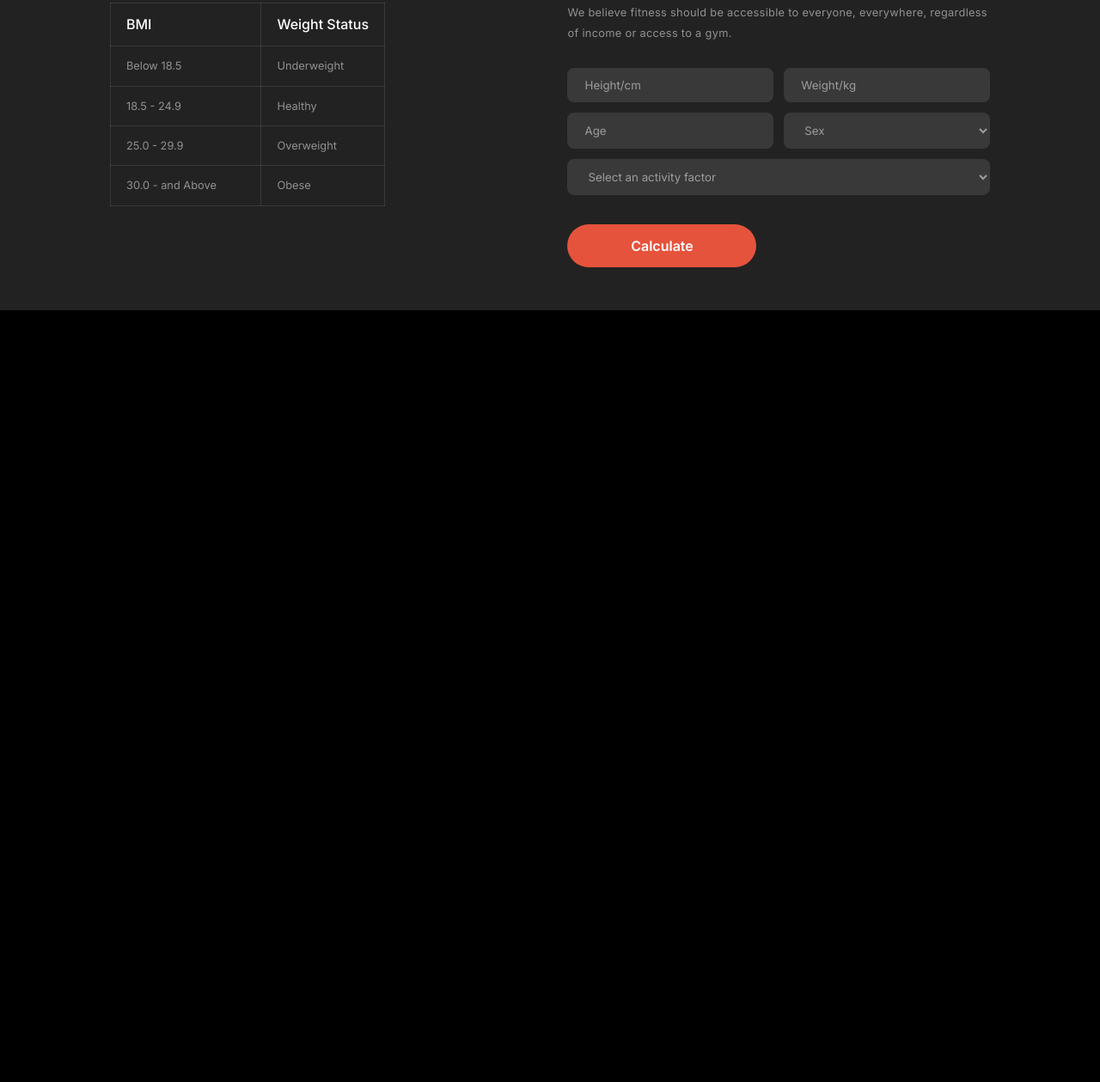
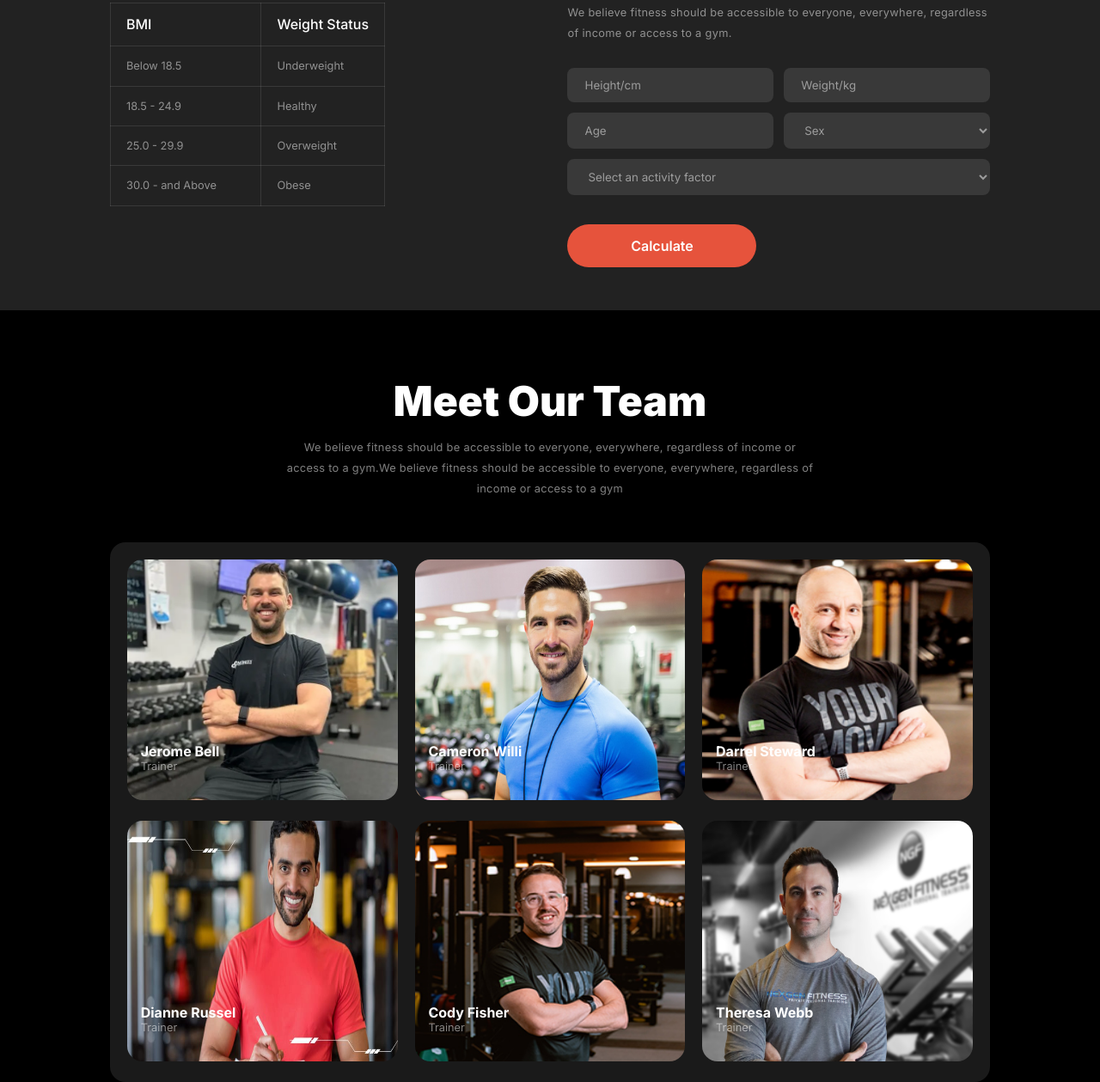
Before and after one commit to Samadsust71/second-assignment, a plain HTML site: page index.html in a window 1280 px wide. Shown: the part 2125-3384 px from the top of the page at 86% size. Before the commit the page ends 2563 px from the top, so only its background shows below. Drawn offline with Linux system fonts and the light colour scheme; a web font is replaced by a local one.

Commit message:
our team section done

```diff
--- a/index.html
+++ b/index.html
@@ -165,6 +165,56 @@
           </div>
         </div>
        </section>
+       <section class="our-team">
+       <div class="our-team-content">
+        <h1 class="team-title">Meet Our Team</h1>
+        <p class="team-description">We believe fitness should be accessible to everyone, everywhere, regardless of income or access to a gym.We believe fitness should be accessible to everyone, everywhere, regardless of income or access to a gym</p>
+       </div>
+       <div class="team-trainers">
+        <div class="trainer-content">
+          <div class="trainer-pic"><img src="images/trainer1.png" alt=""></div>
+          <div class="trainer-details">
+            <h3 class="trainer-name">Jerome Bell</h3>
+            <p class="trainer">Trainer</p>
+          </div>
+        </div>
+        <div class="trainer-content">
+          <div class="trainer-pic"><img src="images/trainer2.png" alt=""></div>
+          <div class="trainer-details">
+            <h3 class="trainer-name">Cameron Willi</h3>
+            <p class="trainer">Trainer</p>
+          </div>
+        </div>
+        <div class="trainer-content">
+          <div class="trainer-pic"><img src="images/trainer3.png" alt=""></div>
+          <div class="trainer-details">
+            <h3 class="trainer-name">Darrel Steward</h3>
+            <p class="trainer">Trainer</p>
+          </div>
+        </div>
+        <div class="trainer-content">
+          <div class="trainer-pic"><img src="images/trainer4.png" alt=""></div>
+          <div class="trainer-details">
+            <h3 class="trainer-name">Dianne Russel</h3>
+            <p class="trainer">Trainer</p>
+          </div>
+        </div>
+        <div class="trainer-content">
+          <div class="trainer-pic"><img src="images/trainer5.png" alt=""></div>
+          <div class="trainer-details">
+            <h3 class="trainer-name">Cody Fisher</h3>
+            <p class="trainer">Trainer</p>
+          </div>
+        </div>
+        <div class="trainer-content">
+          <div class="trainer-pic"><img src="images/trainer6.png" alt=""></div>
+          <div class="trainer-details">
+            <h3 class="trainer-name">Theresa Webb</h3>
+            <p class="trainer">Trainer</p>
+          </div>
+        </div>
+       </div>
+       </section>
      </main>
   </body>
 </html>
--- a/responsive.css
+++ b/responsive.css
@@ -98,6 +98,22 @@
     .table-title {
         margin-bottom: 25px;
     }
+    .our-team {
+        margin: 0 5%;
+    }
+    .team-trainers {
+        margin-top: 30px;
+        display: grid;
+        grid-template-columns: repeat(1, 1fr);
+        gap: 20px;
+    }
+    .team-title {
+        font-size: 2rem;
+    }
+    .team-description {
+        width: 100%;
+
+    }
 }
 
 
--- a/style.css
+++ b/style.css
@@ -18,7 +18,8 @@ body {
 
 body p,
 td,
-input::placeholder ,select{
+input::placeholder,
+select {
     color: rgba(255, 255, 255, 0.5);
 }
 
@@ -416,18 +417,84 @@ td {
     gap: 12px;
 
 }
-.input-container{
+
+.input-container {
     display: flex;
     gap: 12px;
     flex: 1;
 }
-.form input,select{
+
+.form input,
+select {
     width: 49%;
-    background:rgba(255, 255, 255, 0.1);
+    background: rgba(255, 255, 255, 0.1);
     border: none;
     border-radius: 8px;
     padding: 12px 20px;
 }
-#activity-factor{
+
+#activity-factor {
     width: 100%;
 }
+
+/* our team section styles */
+.our-team {
+    margin: 0 10%;
+}
+
+.our-team-content {
+    display: flex;
+    flex-direction: column;
+    align-items: center;
+    justify-content: center;
+}
+
+.team-title {
+    font-size: 3rem;
+    font-weight: 900;
+    line-height: 120%;
+    text-align: left;
+}
+
+.team-description {
+    font-size: .8rem;
+    font-weight: 400;
+    line-height: 1.5rem;
+    letter-spacing: 0.3px;
+    text-align: center;
+    width: 60%;
+    margin-top: 14px;
+}
+
+.team-trainers {
+    margin-top: 50px;
+    display: grid;
+    grid-template-columns: repeat(3, 1fr);
+    border-radius: 18px;
+    background: rgba(255, 255, 255, 0.1);
+    padding: 20px;
+    gap: 20px;
+}
+
+.trainer-content {
+    position: relative;
+}
+
+.trainer-details {
+    position: absolute;
+    top: 75%;
+    left: 5%;
+}
+.trainer-name{
+    font-size: 1rem;
+}
+.trainer{
+    font-size: .8rem;
+}
+
+.trainer-pic img {
+    width: 100%;
+    height: 280px;
+    border-radius: 18px;
+
+}
```
